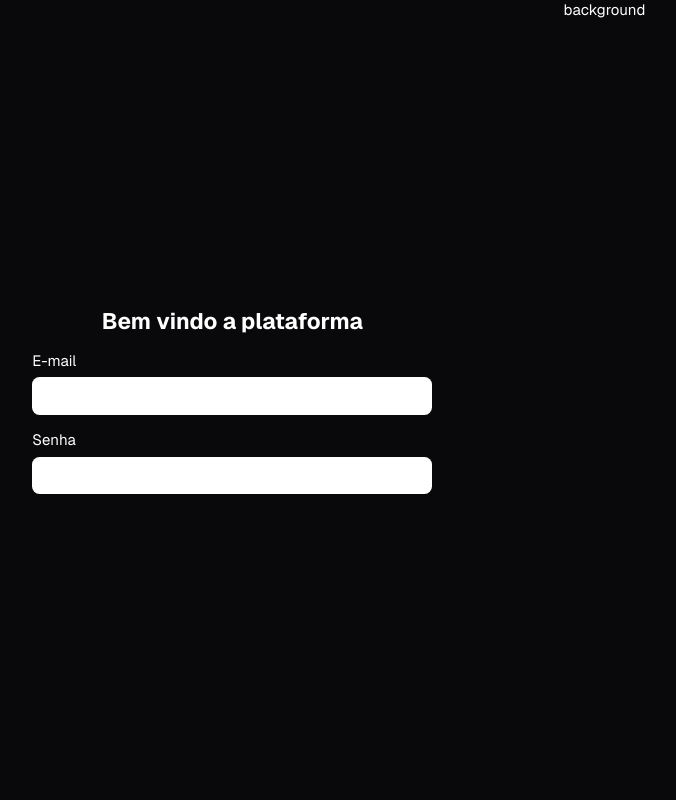
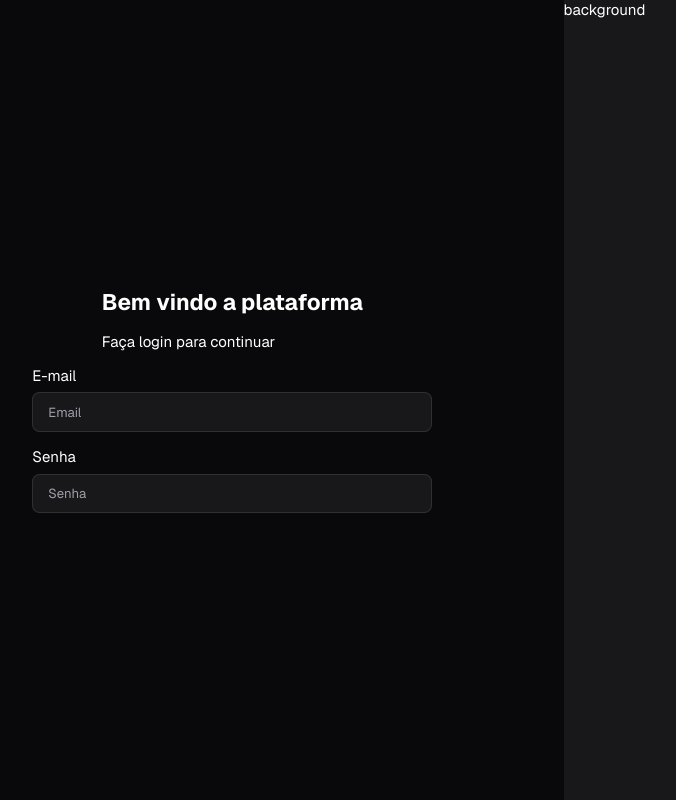
Before and after one commit to Brunoo-Lima/finance-app, a Next.js app: page / in a window 1280 px wide. Shown: the whole page, without its empty margins (84-760 px from the left). Built offline with nearby package versions, Linux system fonts and the light colour scheme.

Commit message:
feat: login in progress

```diff
--- a/src/app/page.module.scss
+++ b/src/app/page.module.scss
@@ -14,5 +14,15 @@
     gap: 1rem;
 
     min-height: 100vh;
+
+    .login__header {
+      display: flex;
+      flex-direction: column;
+      gap: 1rem;
+    }
+  }
+
+  .login__background {
+    background-color: var(--color-black-80);
   }
 }
--- a/src/app/page.tsx
+++ b/src/app/page.tsx
@@ -11,12 +11,15 @@ export default function LoginPage() {
   return (
     <section className={s.login__wrapper}>
       <div className={s.login__container}>
-        <h1>Bem vindo a plataforma</h1>
+        <div className={s.login__header}>
+          <h1>Bem vindo a plataforma</h1>
+          <p>Faça login para continuar</p>
+        </div>
 
         <LoginForm />
       </div>
 
-      <div>background</div>
+      <div className={s.login__background}>background</div>
     </section>
   );
 }
--- a/src/components/ui/input/_input.module.scss
+++ b/src/components/ui/input/_input.module.scss
@@ -12,20 +12,20 @@
 
   .input__field {
     border-radius: 0.5rem;
-    border: 1px solid var(--border-color-60);
-    background-color: var(--color-white);
+    border: 1px solid var(--second-color);
+    background-color: var(--color-black-80);
 
     padding: 0.6875rem 1rem;
 
     font-size: 0.875rem;
     font-weight: 400;
-    color: var(--color-black-80);
+    color: var(--color-white);
     outline: none;
 
     transition: border-color 0.2s ease;
 
     &::placeholder {
-      color: var(--color-black-20);
+      color: var(--color-gray);
     }
 
     &:focus-visible {
--- a/src/styles/base/_variables.scss
+++ b/src/styles/base/_variables.scss
@@ -1,19 +1,31 @@
 $primary-color: #5ea500;
 
+$second-color: #ffffff1a;
+
 $color-black: #09090b;
+$color-black-80: #18181b;
 
 $color-white: #ffffff;
+
+$color-gray: #9f9fa9;
+
+$error: #ff0000;
 
 :root {
   --primary-color: #{$primary-color};
 
+  --second-color: #{$second-color};
+
   --color-black: #{$color-black};
+  --color-black-80: #{$color-black-80};
 
   --color-white: #{$color-white};
 
-  --background: oklch(0.141 0.005 285.823);
+  --color-gray: #{$color-gray};
+
+  --error: #{$error};
+
   --foreground: oklch(0.985 0 0);
-  --card: oklch(0.21 0.006 285.885);
   --card-foreground: oklch(0.985 0 0);
   --popover: oklch(0.21 0.006 285.885);
   --popover-foreground: oklch(0.985 0 0);
@@ -22,7 +34,6 @@ $color-white: #ffffff;
   --secondary: oklch(0.274 0.006 286.033);
   --secondary-foreground: oklch(0.985 0 0);
   --muted: oklch(0.274 0.006 286.033);
-  --muted-foreground: oklch(0.705 0.015 286.067);
   --accent: oklch(0.274 0.006 286.033);
   --accent-foreground: oklch(0.985 0 0);
   --destructive: oklch(0.704 0.191 22.216);
@@ -40,6 +51,5 @@ $color-white: #ffffff;
   --sidebar-primary-foreground: oklch(0.986 0.031 120.757);
   --sidebar-accent: oklch(0.274 0.006 286.033);
   --sidebar-accent-foreground: oklch(0.985 0 0);
-  --sidebar-border: oklch(1 0 0 / 10%);
   --sidebar-ring: oklch(0.405 0.101 131.063);
 }
```
Also changed, not shown: public/images/background.webp (added).
